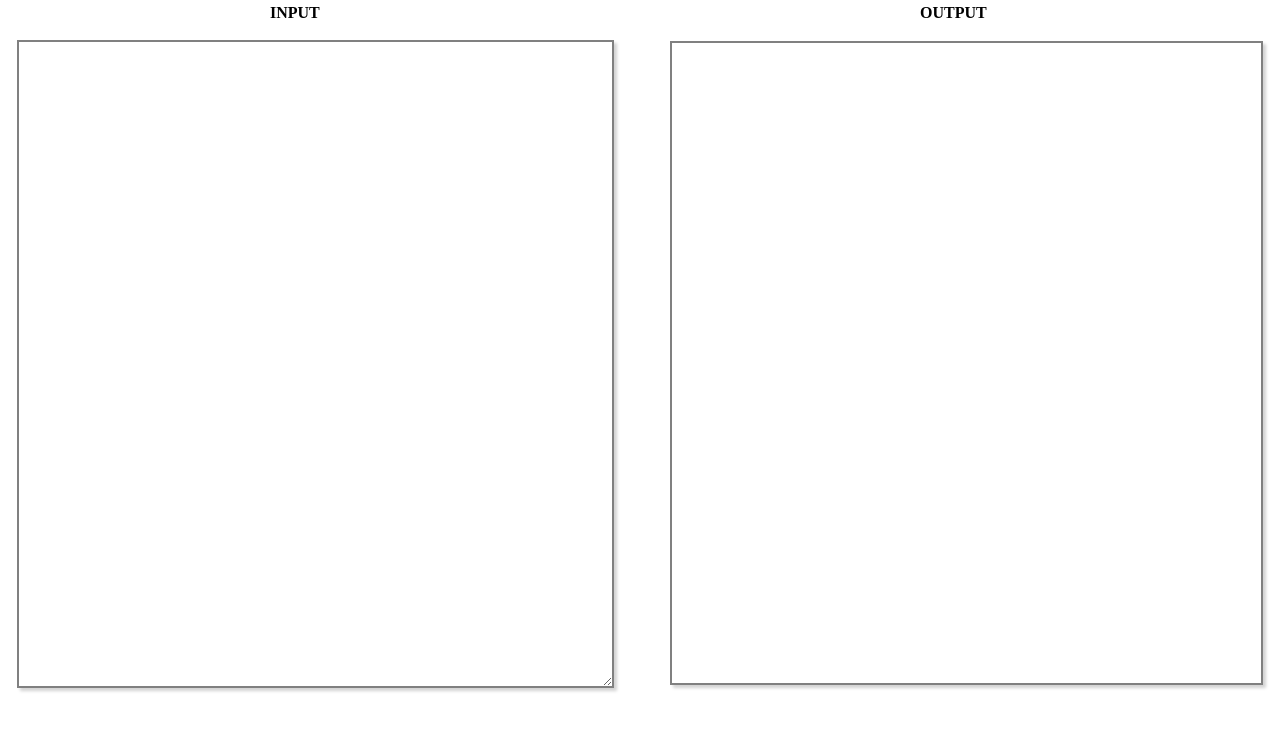
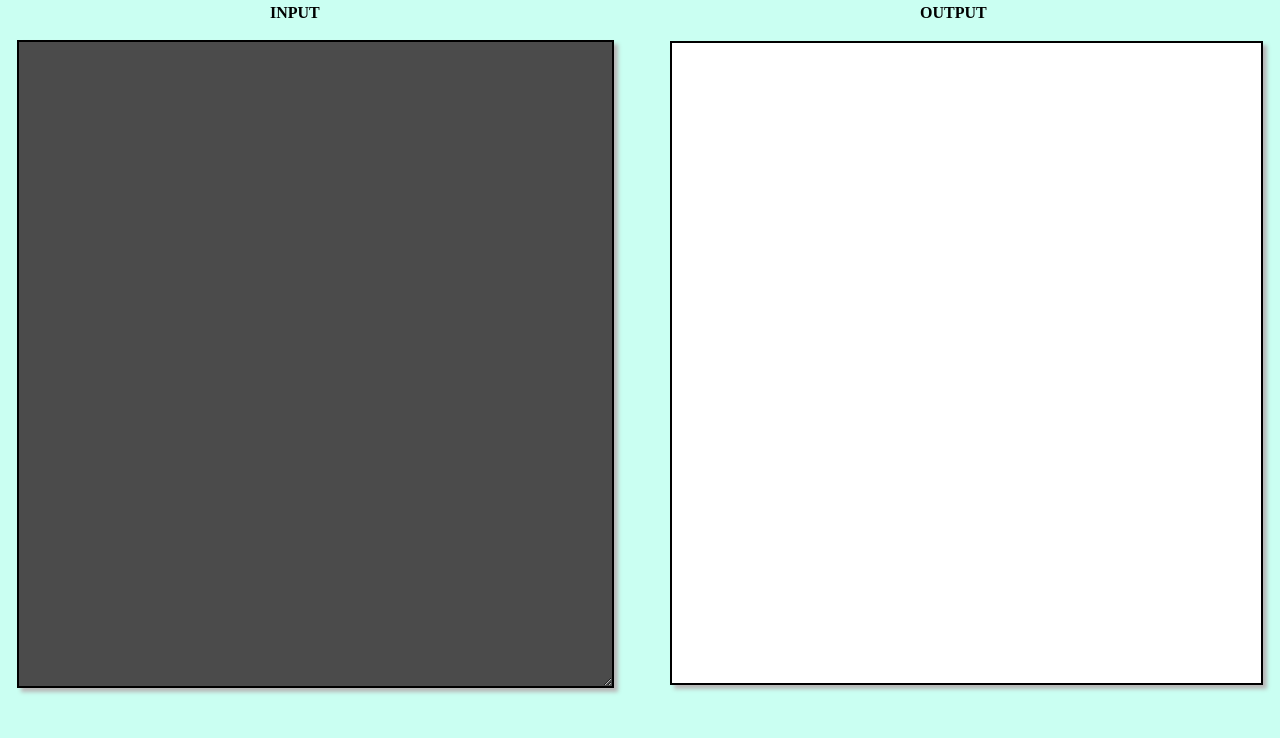
Before and after one commit to vshveta08/Live-HTML-Interpreter, a plain HTML site: page index.html in a window 1280 px wide. Shown: the part 62-800 px from the top of the page. Drawn offline with Linux system fonts and the light colour scheme.

Commit message:
Update style.css

```diff
--- a/style.css
+++ b/style.css
@@ -1,29 +1,36 @@
+*{
+    background-color: rgb(202, 255, 242);
+}
+
 div#d1
 {
-    border: 2px solid grey;
+    border: 2px solid black;
     height: 80%;
     width: 46%;
     position: absolute;
     left: 670px;
     overflow: auto;
-    box-shadow: 3px 3px 3px #D3D3D3;
+    box-shadow: 4px 4px 4px #b8b7b7;
+    background-color: white;
 }
 
 #d2
 {
-    border: 2px solid grey;
+    border: 2px solid black;
     height: 80%;
     width: 46%;
     position: absolute;
     top: 102px;
     left: 17px;
     overflow: auto;
-    box-shadow: 3px 3px 3px #D3D3D3;
+    box-shadow: 4px 4px 4px #b8b7b7;
+    background-color: rgb(75, 75, 75);
+    color: white;
 }
 
 #i1
 {
-    color: black;
+
     text-align: center;
     text-decoration: underline;
     text-shadow: 2px 2px 4px grey;
@@ -34,6 +41,7 @@ div#d1
     position: absolute;
     left: 920px;
     top: 45px;
+
 }
 
 #i3
@@ -41,4 +49,5 @@ div#d1
     position: absolute;
     top: 45px;
     left:270px;
+
  }
```
